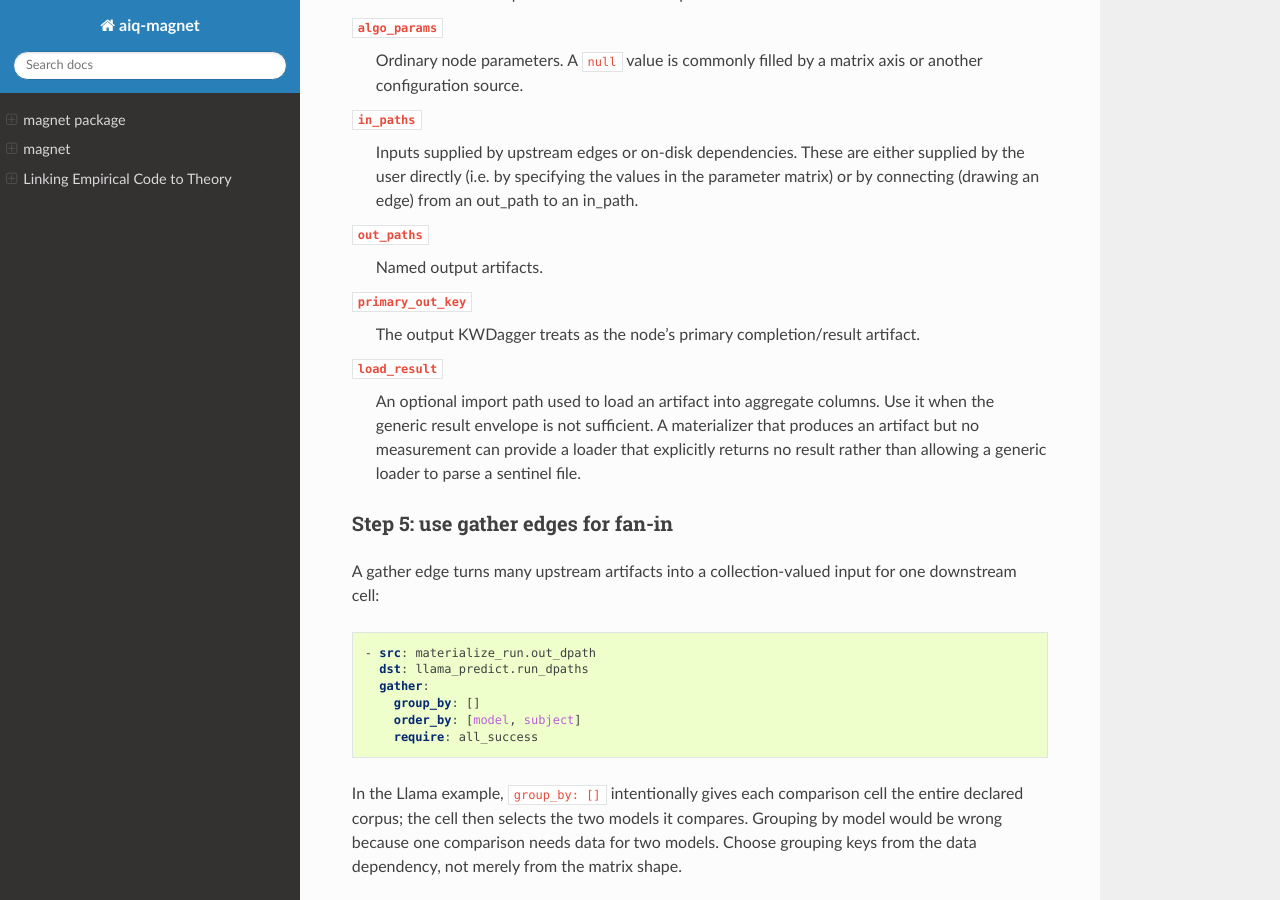
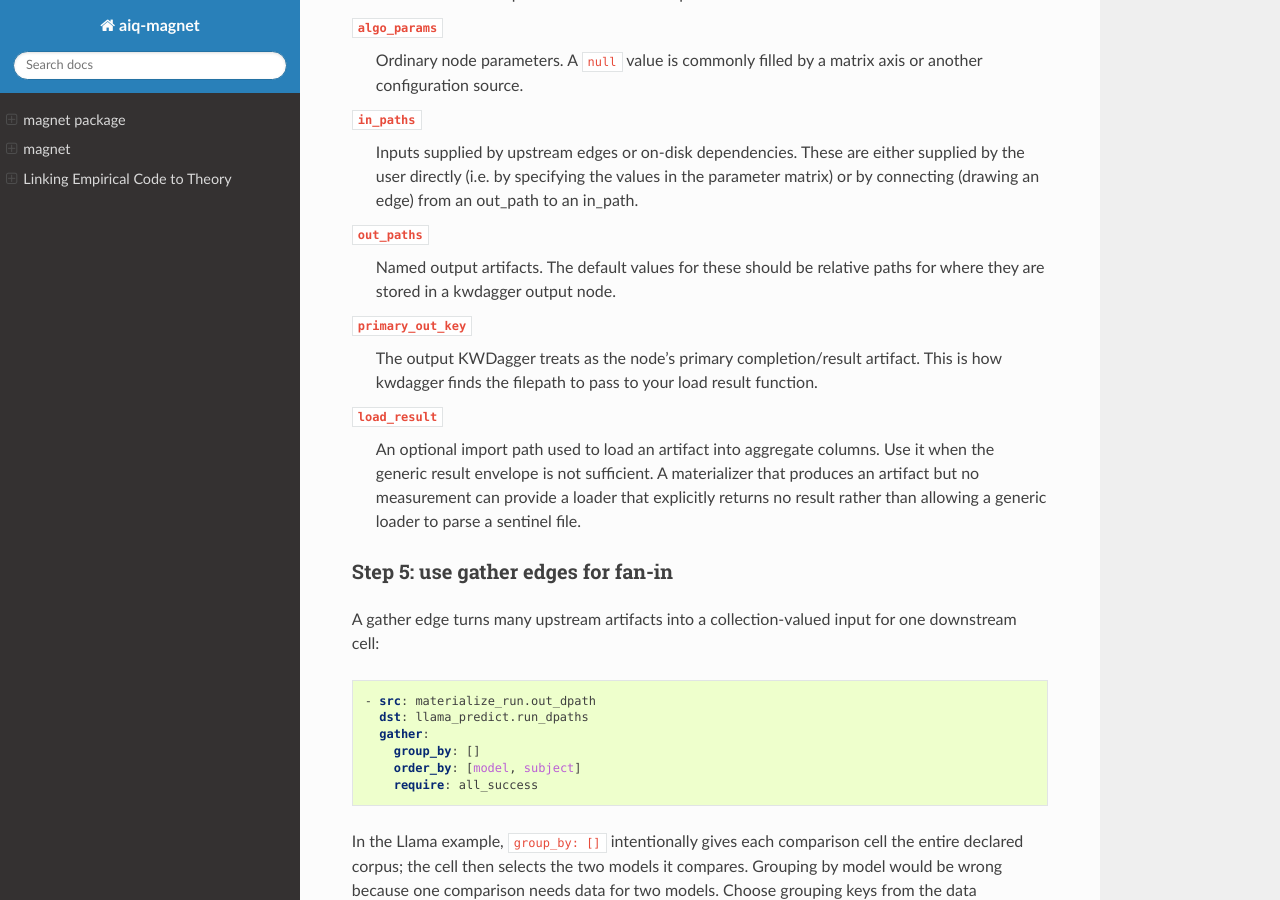
Before and after one commit to AIQ-Kitware/aiq-magnet, a Sphinx documentation site: the page built from docs/source/manual/migration_guide_v0_0_2_to_v0_1_0.rst, in a window 1280 px wide and 900 px high, scrolled down 10549 px. Built offline with Sphinx 7.4.7 and the Read the Docs theme 3.1.0, drawn with Linux system fonts in a browser that asks for light colours.

Commit message:
Apply batched suggestions from code review
Co-authored-by: Jon Crall <erotemic@gmail.com>

```diff
--- a/docs/source/manual/migration_guide_v0_0_2_to_v0_1_0.rst
+++ b/docs/source/manual/migration_guide_v0_0_2_to_v0_1_0.rst
@@ -598,10 +598,10 @@ For each node, identify:
    Inputs supplied by upstream edges or on-disk dependencies. These are either supplied by the user directly (i.e. by specifying the values in the parameter matrix) or by connecting (drawing an edge) from an out_path to an in_path.
 
 ``out_paths``
-   Named output artifacts.
+   Named output artifacts. The default values for these should be relative paths for where they are stored in a kwdagger output node.
 
 ``primary_out_key``
-   The output KWDagger treats as the node's primary completion/result artifact.
+   The output KWDagger treats as the node's primary completion/result artifact. This is how kwdagger finds the filepath to pass to your load result function.
 
 ``load_result``
    An optional import path used to load an artifact into aggregate columns.
```
